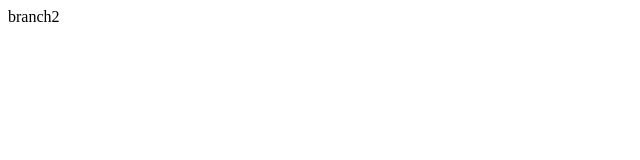
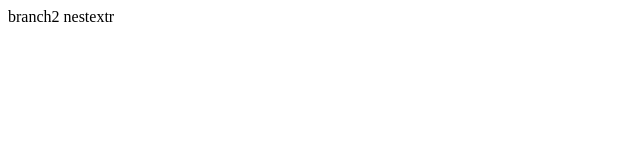
Before and after one commit to msaud5557/testagain, a plain HTML site: page index.html in a window 1280 px wide. Shown: the full height of the page, 0-640 px from the left. Drawn offline with Linux system fonts and the light colour scheme.

Commit message:
add file

```diff
--- a/index.html
+++ b/index.html
@@ -6,7 +6,7 @@
     <title>Document</title>
 </head>
 <body>
-    branch2
+    branch2 nestextr
 
 
 </body>
```
